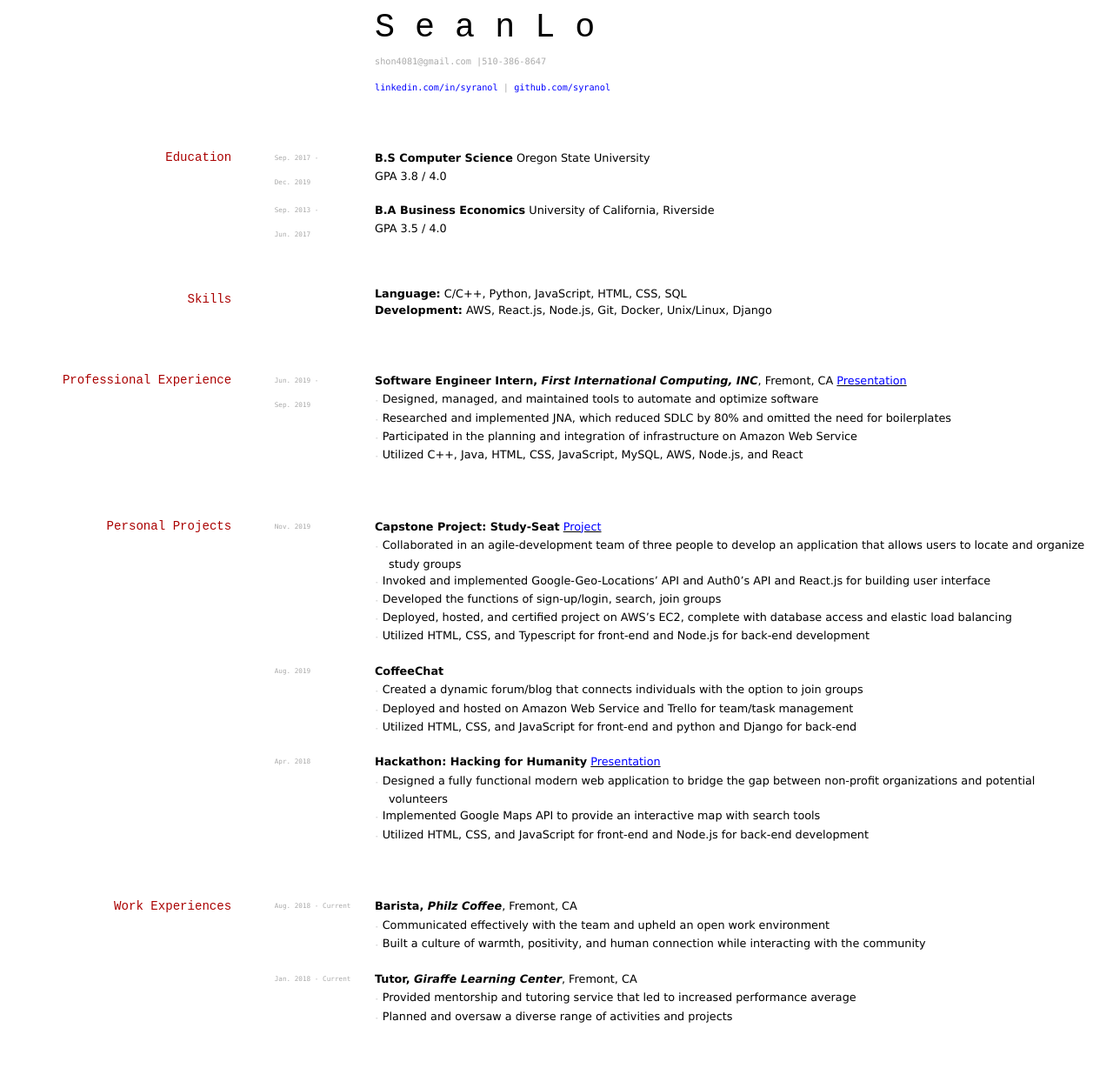
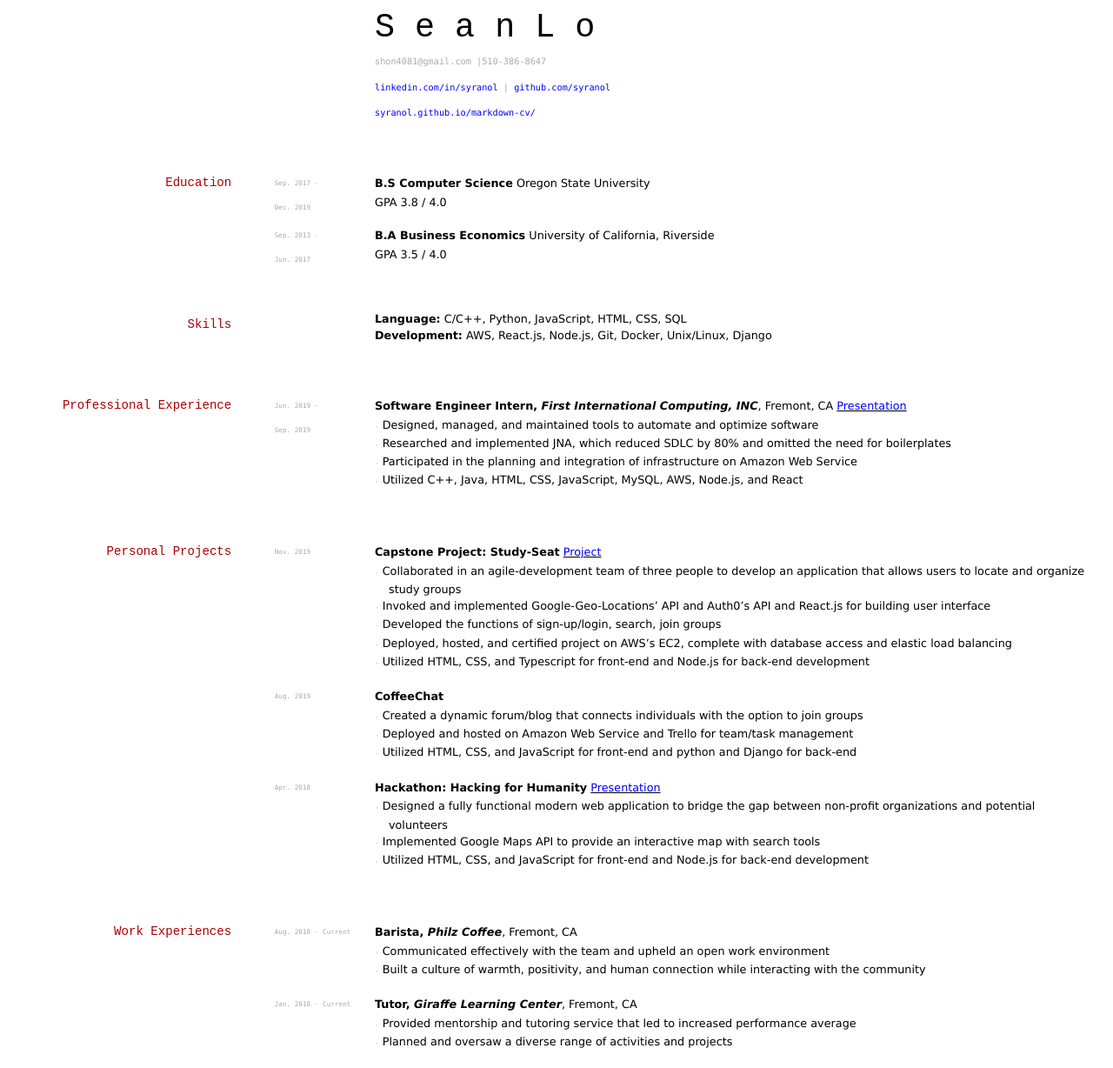
Before and after one commit to elipapa/markdown-cv, a Jekyll site: the page built from index.md, in a window 1280 px wide. Shown: the whole page at 87% size. Built offline with Jekyll 4.4.1, drawn with Linux system fonts in a browser that asks for light colours; before the commit the page ends 1199 px from its top, so only the background shows below that.

Commit message:
Update index.md

```diff
--- a/index.md
+++ b/index.md
@@ -15,7 +15,10 @@ title: Sean Lo's Resume
   | <a href="https://github.com/syranol"><font color="blue">github.com/syranol</font></a>
 </div>
 
+<div id="webaddress">
+  <a href="https://syranol.github.io/markdown-cv/"><font color="blue">syranol.github.io/markdown-cv/ </font></a>
 
+</div>
 ## Education
 
 `Sep. 2017 -`
```
